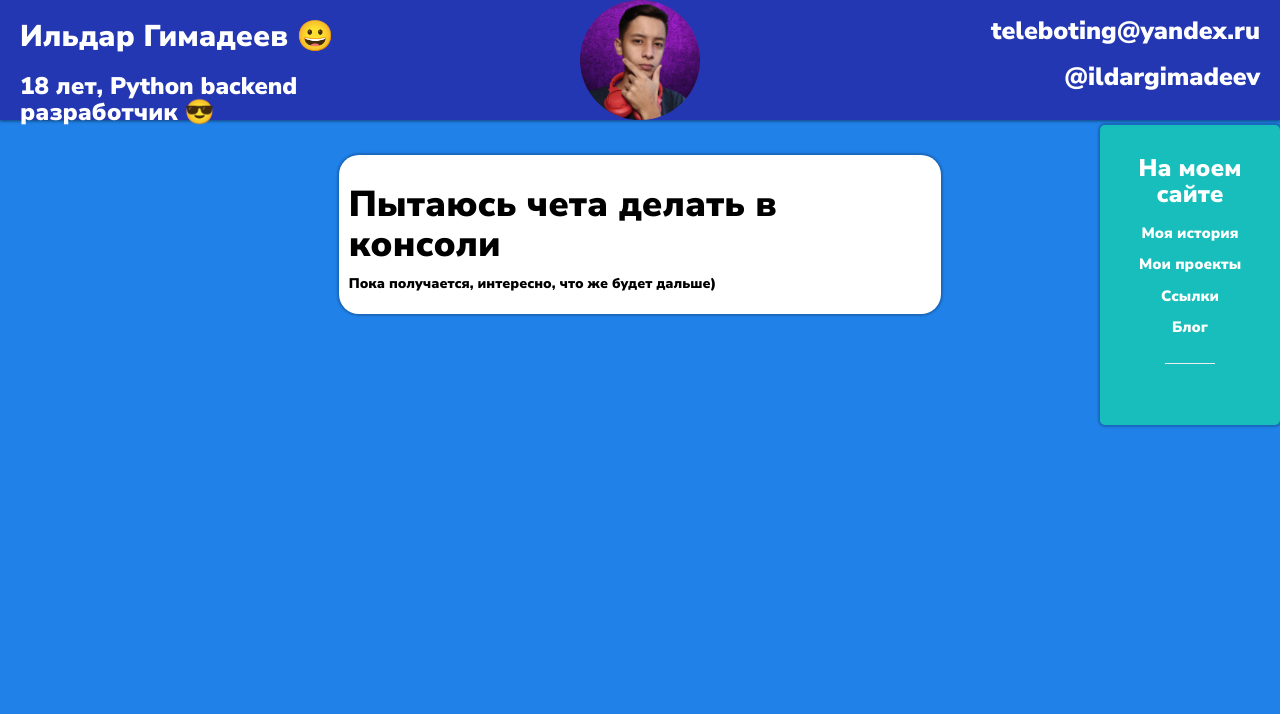
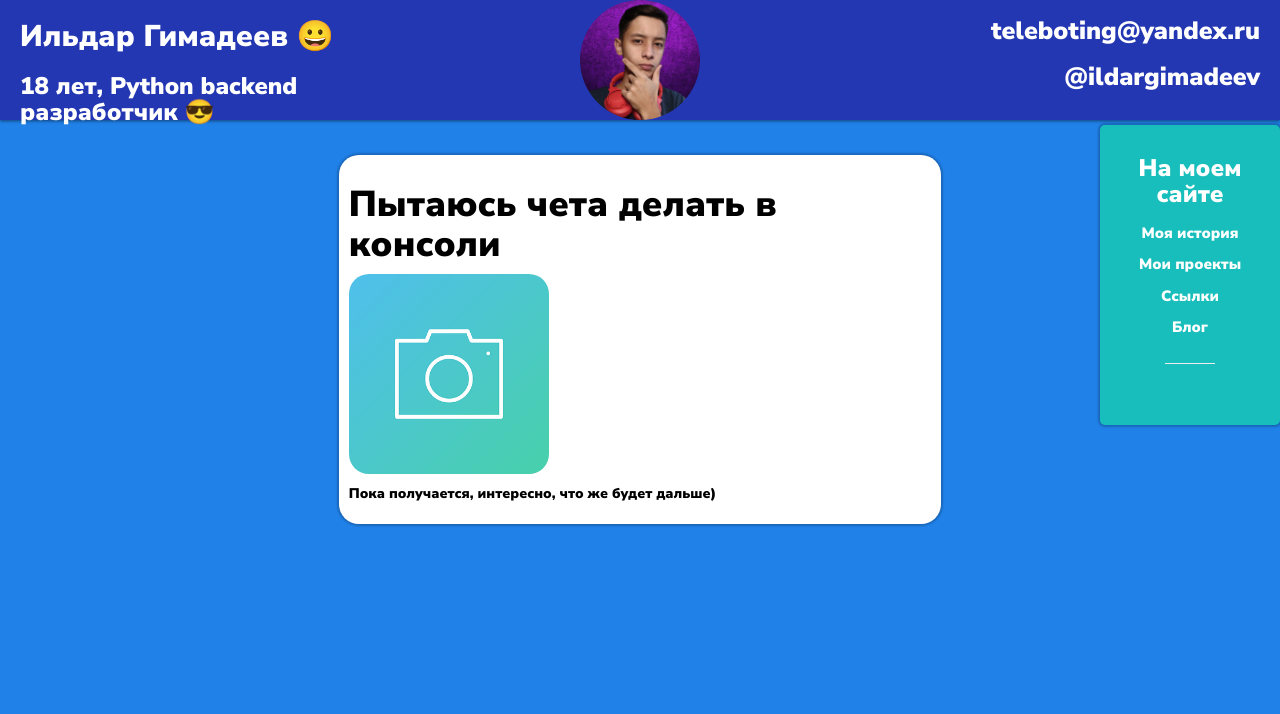
Before and after one commit to ilgimdar/it-ildar, a Django app: page /articles/3/ in a window 1280 px wide. Shown: the top 714 px of the page. Run offline with Django 4.2, Linux system fonts and the light colour scheme; data comes from the database, SQL or seed files in the repository; both versions use the stored data as it was after the commit; some libraries are stand-ins or nearby versions.

Commit message:
version-1.1.8

```diff
--- a/articles/templates/articles/post_detail.html
+++ b/articles/templates/articles/post_detail.html
@@ -19,7 +19,9 @@
             {% endif %}
             <h1 class="post-name">{{ post.title }}</h1>
             {% if post.photo %}
-            <p><img class="post_img" src="{{ post.photo.url }}"></p>
+                <p><img class="post_img" src="{{ post.photo.url }}"></p>
+            {% else %}
+                <p><img class="post_img" src="{% static 'images/default.png'%}"></p>
             {% endif %}
             <p>{{ post.text|linebreaksbr }}</p>
         </div>
--- a/articles/views.py
+++ b/articles/views.py
@@ -31,7 +31,8 @@ def post_new(request):
             cat = Category.objects.get(name=selected_category)
             post = form.save(commit=False)
             post.cat = cat
-            post.photo = request.FILES['post_image']
+            if request.FILES and request.FILES['post_image'] is not None:
+                post.photo = request.FILES['post_image']
             post.author = request.user
             post.published_date = timezone.now()
             post.save()
```
Also changed, not shown: db.sqlite3.
